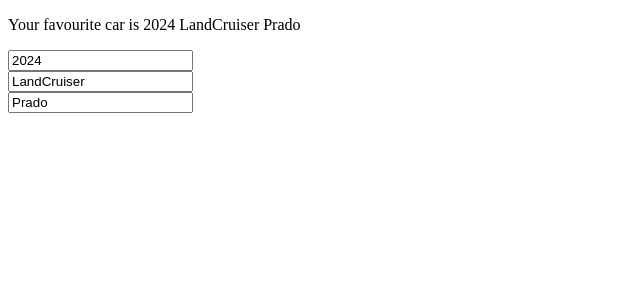
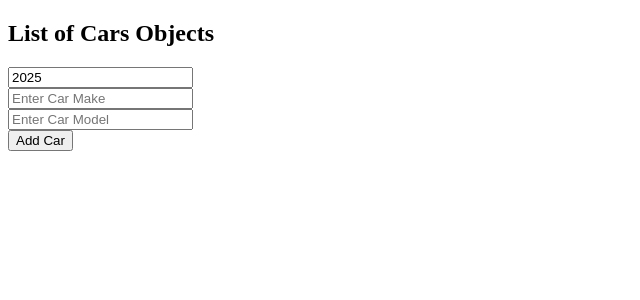
Before and after one commit to BodyBuilder254/2025ReactProject1, a React (Vite) app: page / in a window 1280 px wide. Shown: the top 300 px of the page, without its empty margins (0-640 px from the left). Built offline with nearby package versions, Linux system fonts and the light colour scheme.

Commit message:
Commiting My Changes

```diff
--- a/src/App.jsx
+++ b/src/App.jsx
@@ -1,41 +1,9 @@
 
-import MyComponent from "./MyComponent.jsx";
-
+import Objects from "./Objects.jsx";
 function App(){
-    console.log("App rendered");
-
 
     return(
-        <MyComponent/>
-    )
+        <Objects />
+    );
 }
-
-export default App
-
-// LIST COMPONENT
-// import List from "./List.jsx"
-// function App(){
-
-//     const fruits = [{name: "Apple", calories: 60},
-//                     {name: "Orange", calories: 80},
-//                     {name: "Banana", calories: 100},
-//                     {name: "Watermelon", calories: 150},
-//                     {name: "Avocado", calories: 200}];
-
-//     const vegetables = [{name: "Cabbage", calories: 150},
-//                         {name: "Kales", calories: 100},
-//                         {name: "Spinatch", calories: 50},
-//                         {name: "Tomatoes", calories: 200},
-//                         {name: "Carrots", calories: 170}];
-
-
-//     return(
-//         <>
-//             {fruits.length > 0 && <List items = {fruits} category = "Fruits" />}
-//             {vegetables.length > 0 && <List items = {vegetables} category = "Vegetables"/>}
-//         </>
-//     )
-
-// }
-
-// export default App
+export default App;
--- /dev/null
+++ b/src/Objects.jsx
@@ -0,0 +1,45 @@
+
+import { element } from "prop-types";
+import React, {useState} from "react";
+function Objects(){
+
+    const [cars, setCars] = useState([]);
+    const [year, setYear] = useState(new Date().getFullYear());
+    const [make, setMake] = useState("");
+    const [model, setModel] = useState("");
+
+    function addCar(){
+        const newCar = {year: year, make: make, model: model};
+        setCars(c => [...c, newCar]);
+        setYear(new Date().getFullYear());
+        setMake("");
+        setModel("");
+    }
+    function removeCar(index){
+        setCars(c => c.filter((_, i) => i !== index));
+    }
+    function handleYear(event){
+        setYear(event.target.value);
+    }
+    function handleMake(event){
+        setMake(event.target.value);
+    }
+    function handleModel(event){
+        setModel(event.target.value);
+    }
+
+    return(
+        <div>
+            <h2>List of Cars Objects</h2>
+            <ul>
+                {cars.map((car, index) => <li key={index} onClick={() => removeCar(index)} >{car.year} {car.make} {car.model} </li>)}
+            </ul>
+
+            <input type="number" value={year} onChange={handleYear} /><br/>
+            <input type="text" value={make} onChange={handleMake} placeholder="Enter Car Make" /><br/>
+            <input type="text" value={model} onChange={handleModel} placeholder="Enter Car Model" /><br/>
+            <button onClick={addCar} >Add Car</button>
+        </div>
+    );
+}
+export default Objects;
```
Also changed, not shown: src/Arrays.jsx (added, +30 -0 lines), src/Footer.jsx (deleted, +0 -10 lines), src/Header.jsx (deleted, +0 -19 lines).
